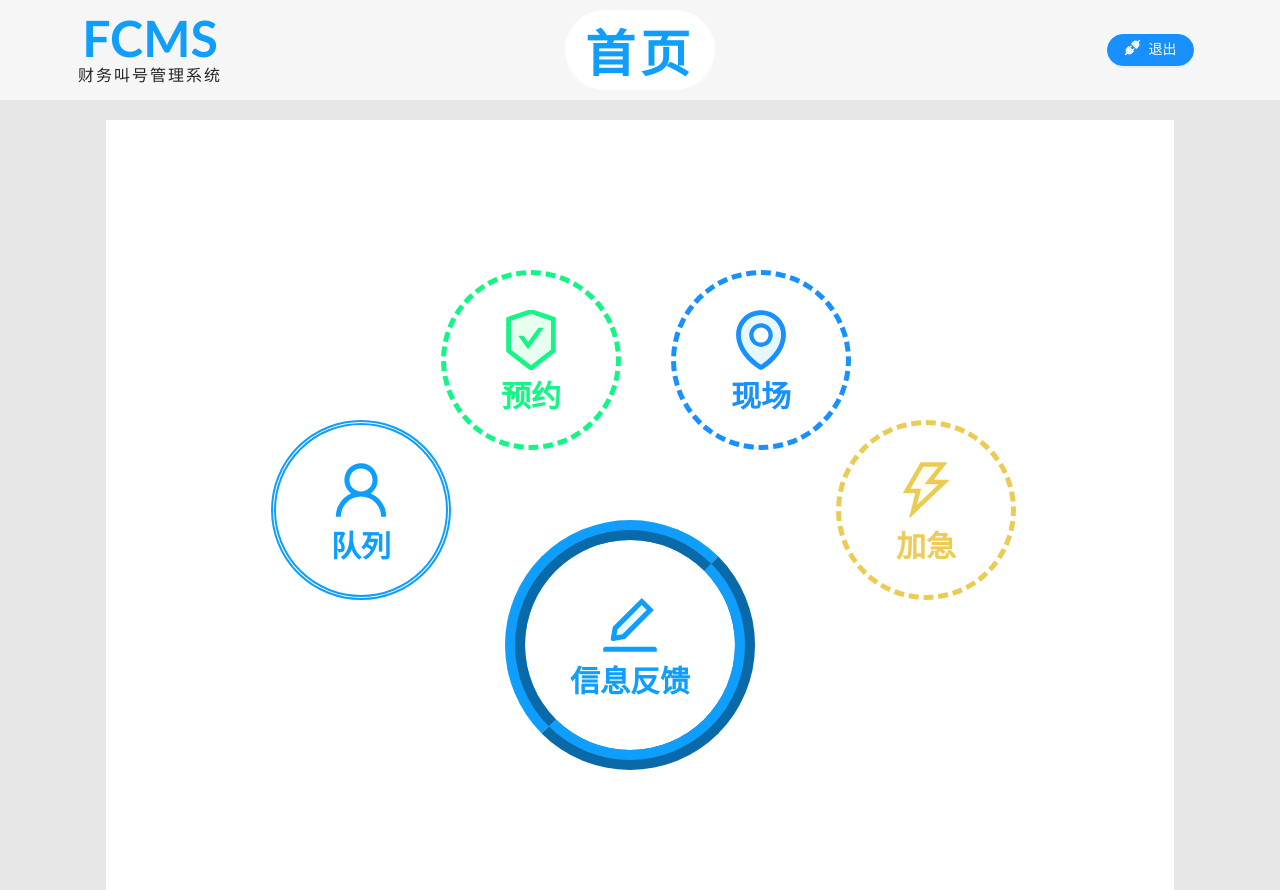
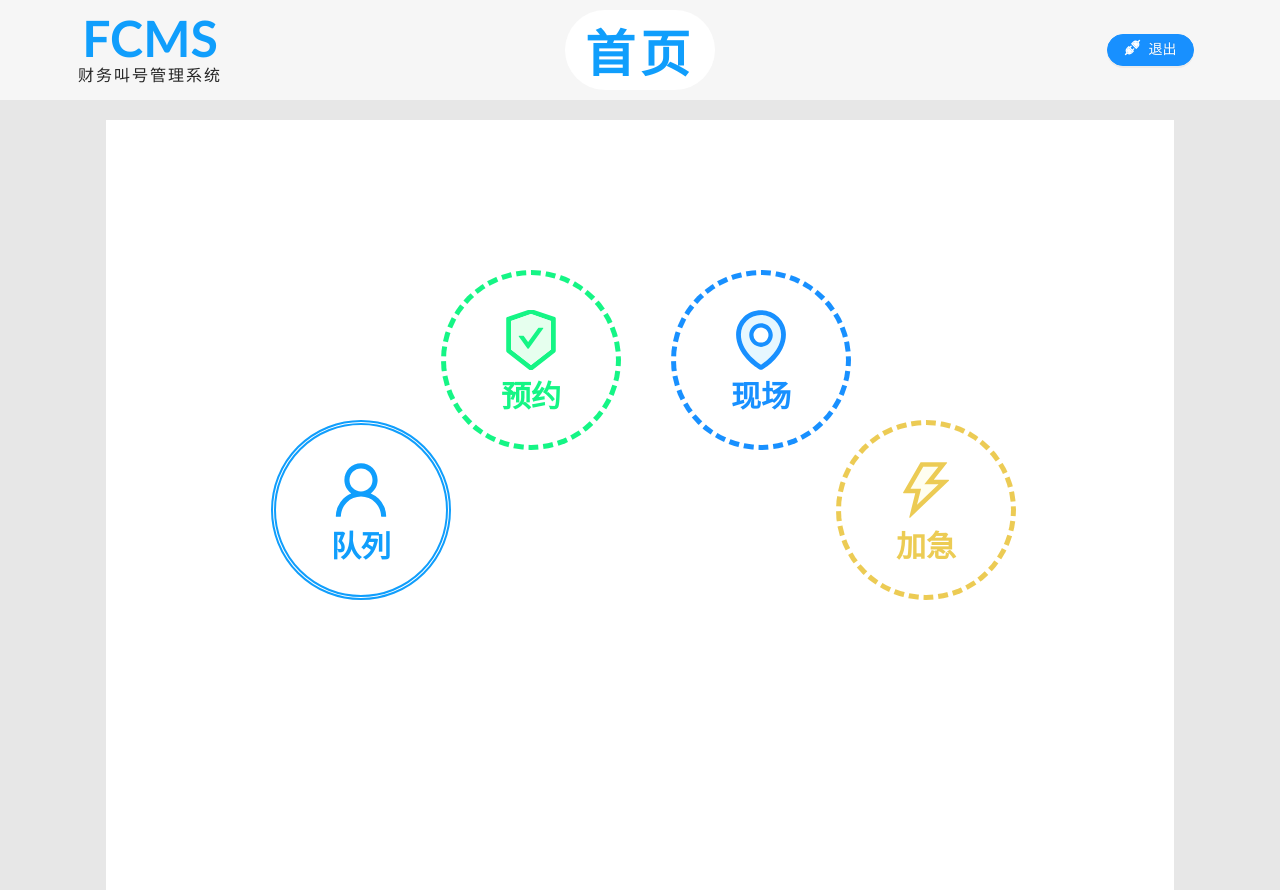
Before and after one commit to zwm-Future/call, a React (Create React App) app: page /#/home/index in a window 1280 px wide. Built offline with nearby package versions, Linux system fonts and the light colour scheme; sample sign-in values are in the browser's storage.

Commit message:
更改传参方式

```diff
--- a/src/pages/calling/index.js
+++ b/src/pages/calling/index.js
@@ -1,13 +1,11 @@
 import React, { memo, useEffect } from 'react'
+import qs from 'qs'
 import Processing from '@/components/Processing'
 
 export default memo(function Calling(props) {
-    useEffect(() => {
-        console.log('Calling', props.location.state);
-    })
     return (
         <div>
-            <Processing date={props.location.state} />
+            <Processing date={qs.parse(props.location.search,{ignoreQueryPrefix: true})} />
         </div>
     )
 })
--- a/src/pages/main/index.js
+++ b/src/pages/main/index.js
@@ -1,4 +1,5 @@
 import React, { memo, useState, useEffect } from 'react'
+import qs from 'qs'
 import { useHistory } from 'react-router-dom'
 import {
     SafetyCertificateTwoTone,
@@ -47,13 +48,13 @@ const items = [
         icon: () => (<ThunderboltTwoTone className="item-icon" twoToneColor='#eccb52fc' />),
         hasSelect: true
     },
-    {
-        title: '信息反馈',
-        to: '/home/message',
-        classNames: 'message-item',
-        icon: () => (<EditTwoTone className="item-icon" twoToneColor='#109efc' />),
-        hasSelect: false
-    },
+    // {
+    //     title: '信息查询',
+    //     to: '/home/message',
+    //     classNames: 'message-item',
+    //     icon: () => (<EditTwoTone className="item-icon" twoToneColor='#109efc' />),
+    //     hasSelect: false
+    // },
 ]
 
 export default memo(function Main(props) {
@@ -79,7 +80,7 @@ export default memo(function Main(props) {
             message.warning('请选择你当前的窗口');
             return;
         }
-        push({ pathname: to, state: { currentNum: selectVal, title, type } });
+        push({ pathname: to, search:qs.stringify({currentNum: selectVal, title, type })});
         setIsModalVisible(false);
     };
 
```
